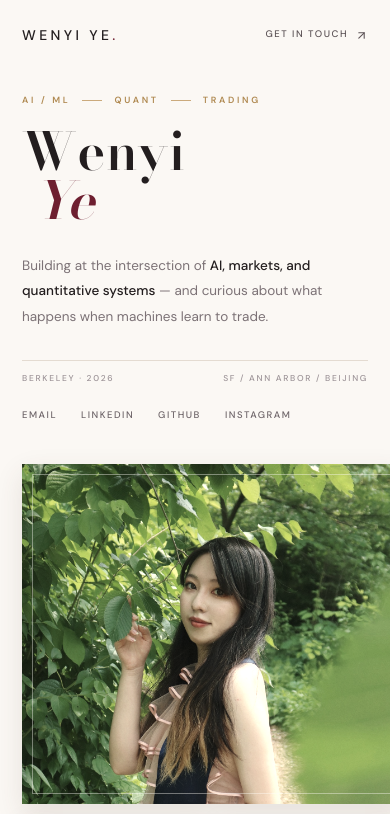
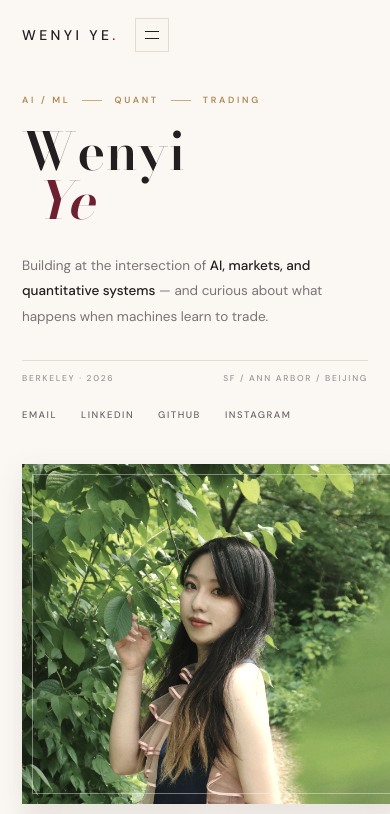
Before and after one commit to yewenyiywy/wenyi-portfolio, a Next.js app: page / in a window 390 px wide. Shown: the top 814 px of the page. Built offline with nearby package versions, Linux system fonts and the light colour scheme.

Commit message:
Update mobile navigation and Haas School of Business

```diff
--- a/app/globals.css
+++ b/app/globals.css
@@ -76,6 +76,29 @@ img{max-width:100%}
 .nav-contact svg{transition:transform .4s cubic-bezier(.22,.7,.2,1)}
 .nav-contact:hover svg{transform:translate(2px,-2px)}
 
+.mobile-menu-toggle{display:none}
+.mobile-menu{display:none}
+@media(max-width:820px){
+  .nav-contact{display:none}
+  .mobile-menu-toggle{
+    display:flex;position:relative;z-index:52;margin-left:16px;width:34px;height:34px;
+    align-items:center;justify-content:center;flex-direction:column;gap:6px;
+    border:1px solid var(--line);background:rgba(250,246,240,.78);color:var(--ink);
+    cursor:pointer;
+  }
+  .mobile-menu-toggle span{display:block;width:14px;height:1px;background:currentColor;transition:transform .25s ease}
+  .mobile-menu{
+    display:flex;position:absolute;z-index:51;top:70px;right:0;left:0;
+    flex-direction:column;padding:18px 22px 22px;gap:0;
+    background:rgba(250,246,240,.98);border-bottom:1px solid var(--line);
+    box-shadow:0 14px 30px rgba(84,58,50,.08);
+  }
+  .mobile-menu a{
+    padding:14px 0;border-bottom:1px solid var(--line-soft);
+    font:500 10px/1 var(--sans);letter-spacing:.18em;text-transform:uppercase;color:#6e6569;
+  }
+  .mobile-menu a:last-child{border-bottom:0}
+}
 /* thin reading-progress rule */
 .progress{
   position:fixed;top:0;left:0;height:1.5px;z-index:60;width:0;
--- a/app/page.tsx
+++ b/app/page.tsx
@@ -56,6 +56,7 @@ export default function Home(){
   const barRef = useRef<HTMLDivElement>(null)
   const [active, setActive] = useState('')
   const [shot, setShot] = useState<Shot | null>(null)
+  const [mobileMenu, setMobileMenu] = useState(false)
   const close = useCallback(() => setShot(null), [])
 
   /* Reveal on scroll. The hiding class is added by script, so the page still
@@ -138,6 +139,24 @@ export default function Home(){
       <a href="/hobbies">Hobbies</a>
     </div>
     <a href="#contact" className="nav-contact">Get in touch <ArrowUpRight size={13}/></a>
+    <button
+      type="button"
+      className="mobile-menu-toggle"
+      aria-label={mobileMenu ? 'Close navigation' : 'Open navigation'}
+      aria-expanded={mobileMenu}
+      onClick={() => setMobileMenu(v => !v)}
+    >
+      <span></span><span></span>
+    </button>
+    {mobileMenu && (
+      <div className="mobile-menu">
+        {navItems.map(n => (
+          <a key={n.id} href={`#${n.id}`} onClick={() => setMobileMenu(false)}>{n.label}</a>
+        ))}
+        <a href="/hobbies" onClick={() => setMobileMenu(false)}>Hobbies</a>
+        <a href="#contact" onClick={() => setMobileMenu(false)}>Get in touch ↗</a>
+      </div>
+    )}
   </nav>
 
   <header className="fashion-hero wrap">
@@ -170,7 +189,7 @@ export default function Home(){
   </div></section>
 
   <section id="education" className="section wrap"><div className="section-label reveal">EDUCATION</div><div className="timeline">
-    <article className="timeline-entry edu"><div className="date">03/2026 – 03/2027</div><div className="entry-content"><div className="entry-top"><Brand src={logos.berkeley} alt="UC Berkeley"/><div className="entry-title"><div className="title-line"><h3>University of California, Berkeley · Haas</h3><span className="location">Berkeley, CA</span></div><div className="role">Master of Financial Engineering</div></div></div></div></article>
+    <article className="timeline-entry edu"><div className="date">03/2026 – 03/2027</div><div className="entry-content"><div className="entry-top"><Brand src={logos.berkeley} alt="UC Berkeley"/><div className="entry-title"><div className="title-line"><h3>University of California, Berkeley · Haas School of Business</h3><span className="location">Berkeley, CA</span></div><div className="role">Master of Financial Engineering</div></div></div></div></article>
     <article className="timeline-entry edu"><div className="date">08/2021 – 05/2025</div><div className="entry-content"><div className="entry-top"><Brand src={logos.umich} alt="University of Michigan"/><div className="entry-title"><div className="title-line"><h3>University of Michigan, Ann Arbor</h3><span className="location">Ann Arbor, MI</span></div><div className="role">B.S. Mathematics · B.S. Human Origins, Biology, and Behavior <span className="minor-note">GPA 3.9/4.0 · University Honors · Math Merit Scholarship</span></div></div></div></div></article>
     <article className="timeline-entry edu"><div className="date">09/2018 – 07/2021</div><div className="entry-content"><div className="entry-top"><Brand src={logos.bdfz} alt="The Affiliated High School of Peking University"/><div className="entry-title"><div className="title-line"><h3>The Affiliated High School of Peking University</h3><span className="location">Beijing, China</span></div><div className="role">High School</div></div></div></div></article>
   </div></section>
```
Also changed, not shown: app/hobbies/page.tsx (+20 -0 lines), 1 other file (tests, documents, lock files or other folders).
